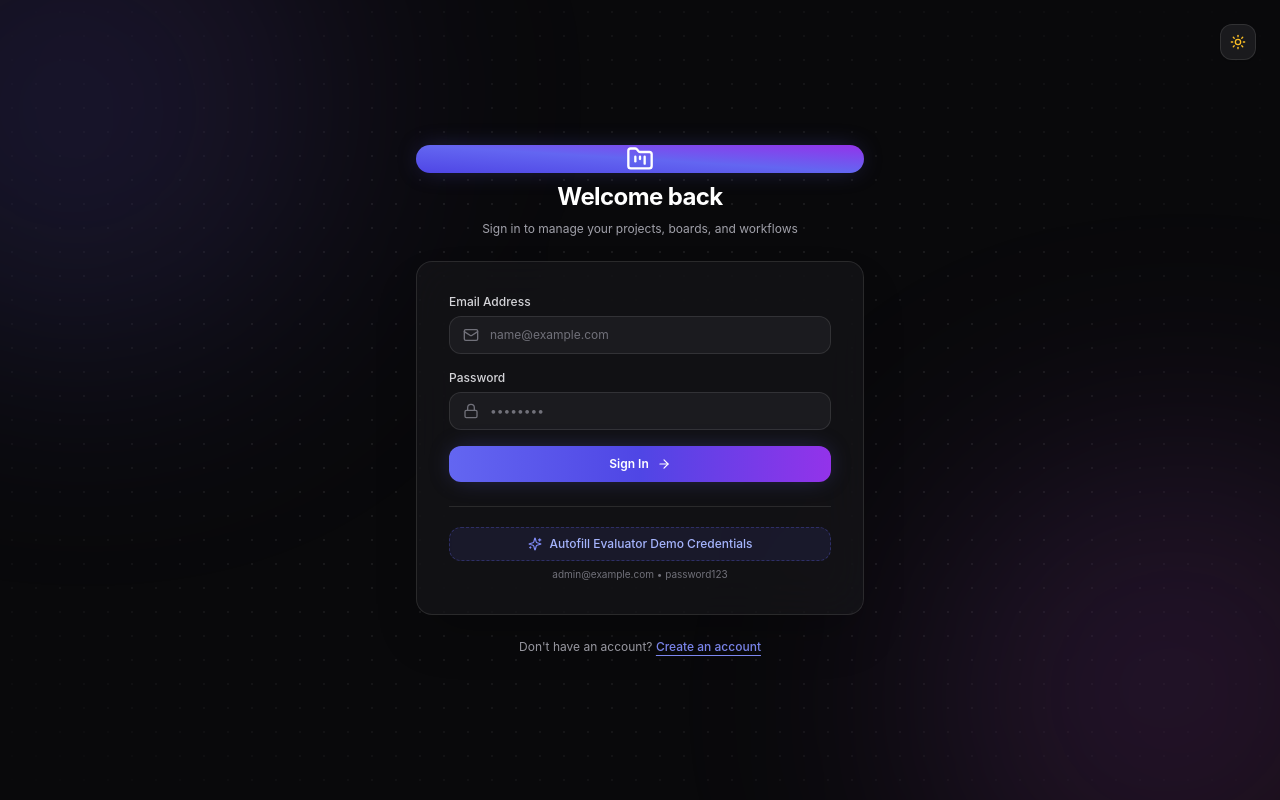
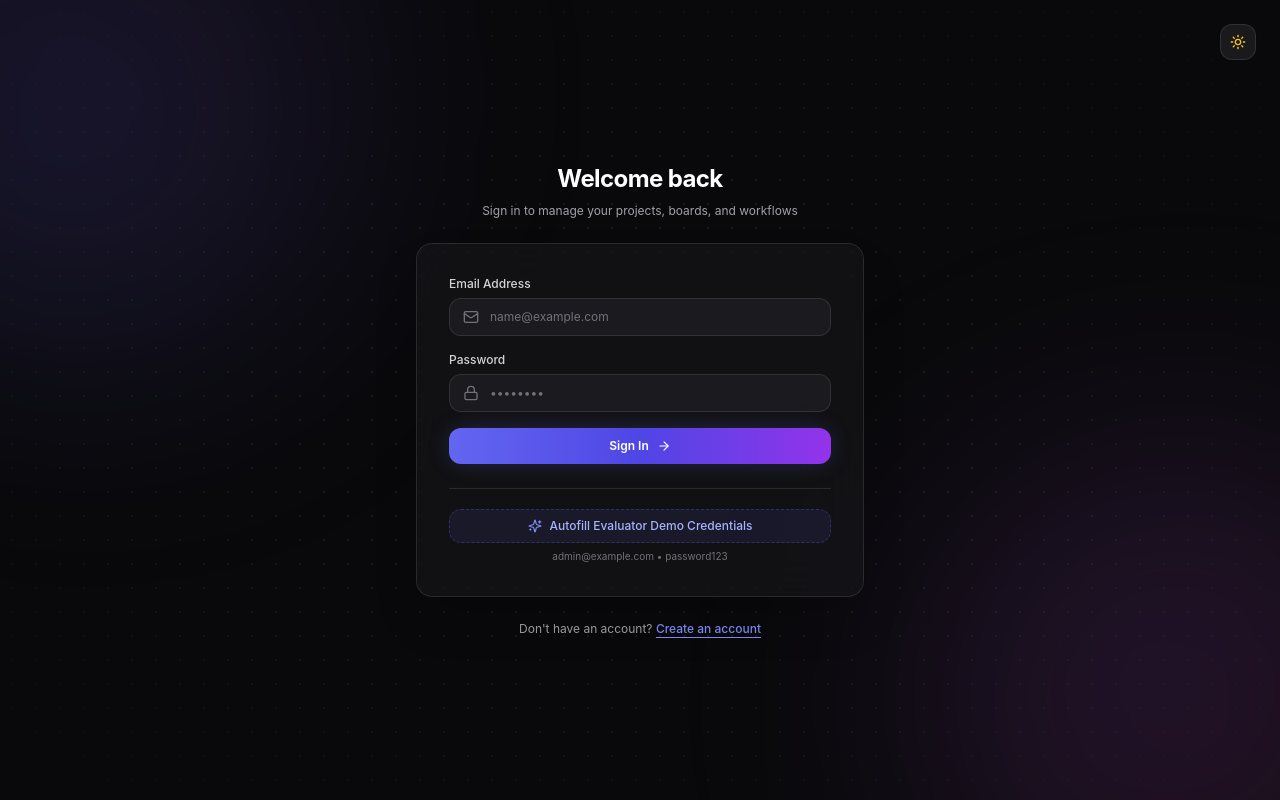
Before and after one commit to Abhi9125/mini_project_manager, a Next.js app in the folder client/: page /login in a window 1280 px wide. Built offline with nearby package versions, Linux system fonts and the light colour scheme; no server answers.

Commit message:
refactor(client): comment out brand icon container in login page

```diff
--- a/client/src/app/(auth)/login/page.tsx
+++ b/client/src/app/(auth)/login/page.tsx
@@ -71,9 +71,9 @@ export default function LoginPage() {
       <div className="relative z-10 w-full max-w-md space-y-6">
         {/* Brand Header */}
         <div className="text-center space-y-2">
-          <div className="mx-auto flex h-13 w-13 items-center justify-center rounded-2xl bg-gradient-to-tr from-indigo-600 via-indigo-500 to-purple-600 text-white shadow-glow">
+          {/* <div className="mx-auto flex h-13 w-13 items-center justify-center rounded-2xl bg-gradient-to-tr from-indigo-600 via-indigo-500 to-purple-600 text-white shadow-glow">
             <FolderKanban className="h-7 w-7" />
-          </div>
+          </div> */}
           <h1 className="text-2xl font-bold tracking-tight text-slate-900 dark:text-white">
             Welcome back
           </h1>
```
